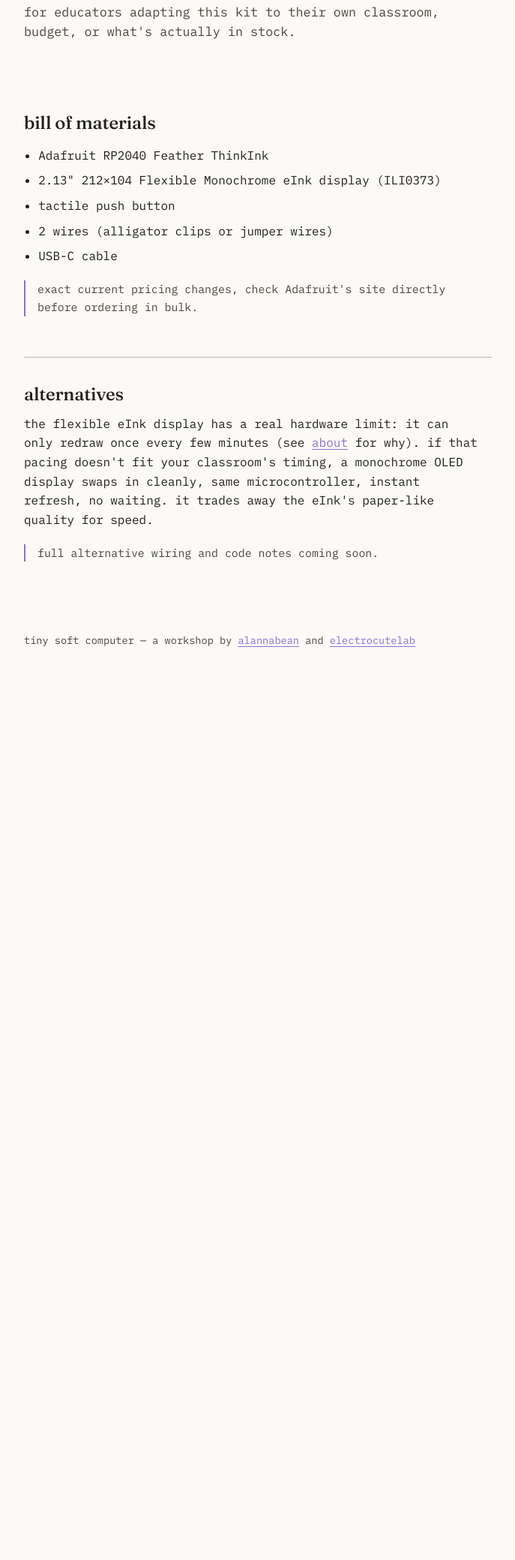
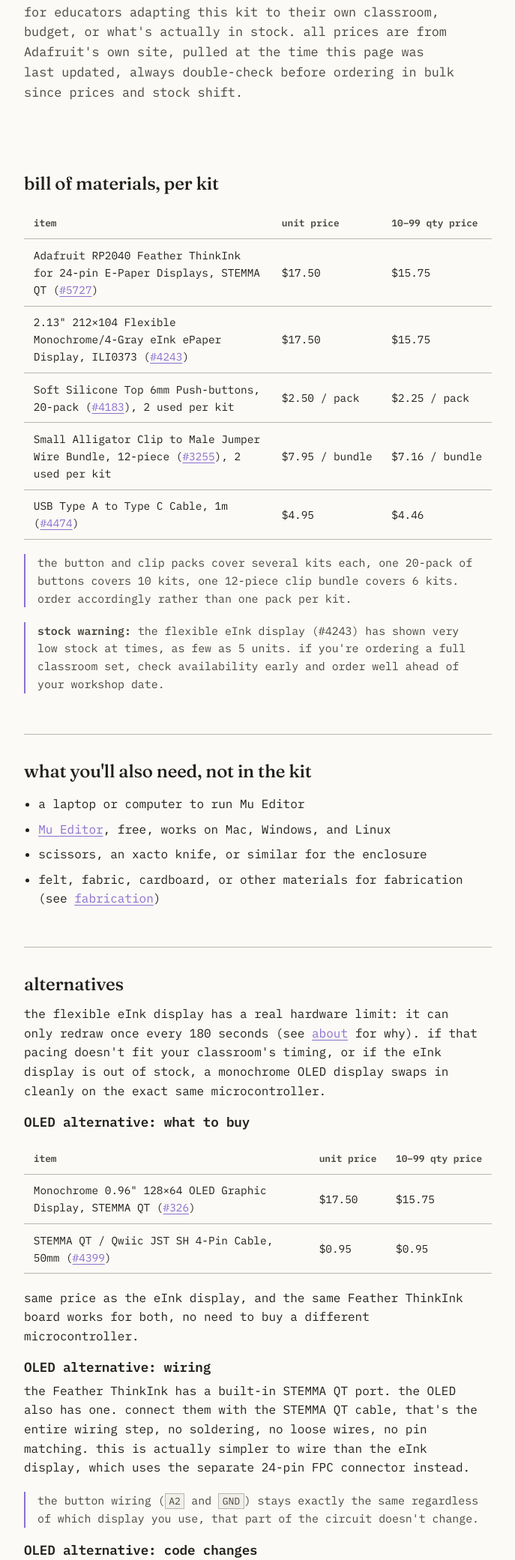
Before and after one commit to yafira/tiny-soft-computer-workshop, an Astro site: page /resources in a window 1280 px wide. Shown: the part 312-2393 px from the top of the page at 75% size, without its empty margins (296-983 px from the left). Before the commit the page ends 1242 px from the top, so only its background shows below. Built offline with nearby package versions, Linux system fonts and the light colour scheme; Astro itself is replaced by a stand-in of ours; a web font is replaced by a local one.

Commit message:
+ finished-setup photo, code nav link, full resources rewrite with real pricing and OLED alternative

```diff
--- a/src/layouts/Layout.astro
+++ b/src/layouts/Layout.astro
@@ -27,6 +27,7 @@
       <li><a href="/workshop" aria-current={active === 'workshop' ? 'page' : undefined}>workshop day</a></li>
       <li><a href="/fabrication" aria-current={active === 'fabrication' ? 'page' : undefined}>fabrication</a></li>
       <li><a href="/educators" aria-current={active === 'educators' ? 'page' : undefined}>for educators</a></li>
+      <li><a href="/code" aria-current={active === 'code' ? 'page' : undefined}>code</a></li>
       <li><a href="/about" aria-current={active === 'about' ? 'page' : undefined}>about</a></li>
     </ul>
   </div>
--- a/src/pages/about.astro
+++ b/src/pages/about.astro
@@ -112,7 +112,7 @@
     <p>
       led by <a href="https://instagram.com/alannabean">Alanna Okun</a>
       and <a href="https://instagram.com/electrocutelab">Yafira Martinez</a>
-      (Electrocute Lab), drawing on their combined backgrounds in making
+      , drawing on their combined backgrounds in making
       and teaching. the workshop covers both the build and the pedagogy
       behind it, how the kit was designed to be beginner-friendly, and
       how to pass that on to others.
--- a/src/pages/resources.astro
+++ b/src/pages/resources.astro
@@ -3,7 +3,7 @@
 ---
 <Layout
   title="resources — tiny soft computer"
-  description="Bill of materials and classroom-friendly alternatives for the tiny soft computer kit."
+  description="Bill of materials, exact pricing, and classroom-friendly alternatives for the tiny soft computer kit."
   active="resources"
 >
 
@@ -12,37 +12,141 @@
     <h1>what's in the kit, and what you can swap</h1>
     <p class="lede">
       for educators adapting this kit to their own classroom, budget, or
-      what's actually in stock.
+      what's actually in stock. all prices are from Adafruit's own site,
+      pulled at the time this page was last updated, always double-check
+      before ordering in bulk since prices and stock shift.
     </p>
   </section>
 
   <section class="block">
-    <h2>bill of materials</h2>
+    <h2>bill of materials, per kit</h2>
+    <table class="bom">
+      <thead>
+        <tr>
+          <th>item</th>
+          <th>unit price</th>
+          <th>10–99 qty price</th>
+        </tr>
+      </thead>
+      <tbody>
+        <tr>
+          <td>Adafruit RP2040 Feather ThinkInk for 24-pin E-Paper Displays, STEMMA QT (<a href="https://www.adafruit.com/product/5727">#5727</a>)</td>
+          <td>$17.50</td>
+          <td>$15.75</td>
+        </tr>
+        <tr>
+          <td>2.13" 212×104 Flexible Monochrome/4-Gray eInk ePaper Display, ILI0373 (<a href="https://www.adafruit.com/product/4243">#4243</a>)</td>
+          <td>$17.50</td>
+          <td>$15.75</td>
+        </tr>
+        <tr>
+          <td>Soft Silicone Top 6mm Push-buttons, 20-pack (<a href="https://www.adafruit.com/product/4183">#4183</a>), 2 used per kit</td>
+          <td>$2.50 / pack</td>
+          <td>$2.25 / pack</td>
+        </tr>
+        <tr>
+          <td>Small Alligator Clip to Male Jumper Wire Bundle, 12-piece (<a href="https://www.adafruit.com/product/3255">#3255</a>), 2 used per kit</td>
+          <td>$7.95 / bundle</td>
+          <td>$7.16 / bundle</td>
+        </tr>
+        <tr>
+          <td>USB Type A to Type C Cable, 1m (<a href="https://www.adafruit.com/product/4474">#4474</a>)</td>
+          <td>$4.95</td>
+          <td>$4.46</td>
+        </tr>
+      </tbody>
+    </table>
+    <p class="note">
+      the button and clip packs cover several kits each, one 20-pack of
+      buttons covers 10 kits, one 12-piece clip bundle covers 6 kits.
+      order accordingly rather than one pack per kit.
+    </p>
+    <p class="note">
+      <strong>stock warning:</strong> the flexible eInk display (#4243)
+      has shown very low stock at times, as few as 5 units. if you're
+      ordering a full classroom set, check availability early and order
+      well ahead of your workshop date.
+    </p>
+  </section>
+
+  <section class="block">
+    <h2>what you'll also need, not in the kit</h2>
     <ul class="plain">
-      <li>Adafruit RP2040 Feather ThinkInk</li>
-      <li>2.13" 212×104 Flexible Monochrome eInk display (ILI0373)</li>
-      <li>tactile push button</li>
-      <li>2 wires (alligator clips or jumper wires)</li>
-      <li>USB-C cable</li>
+      <li>a laptop or computer to run Mu Editor</li>
+      <li><a href="https://codewith.mu/en/download">Mu Editor</a>, free, works on Mac, Windows, and Linux</li>
+      <li>scissors, an xacto knife, or similar for the enclosure</li>
+      <li>felt, fabric, cardboard, or other materials for fabrication (see <a href="/fabrication">fabrication</a>)</li>
     </ul>
-    <p class="note">
-      exact current pricing changes, check Adafruit's site directly
-      before ordering in bulk.
-    </p>
   </section>
 
   <section class="block">
     <h2>alternatives</h2>
     <p>
       the flexible eInk display has a real hardware limit: it can only
-      redraw once every few minutes (see <a href="/about">about</a> for
-      why). if that pacing doesn't fit your classroom's timing, a
-      monochrome OLED display swaps in cleanly, same microcontroller,
-      instant refresh, no waiting. it trades away the eInk's paper-like
-      quality for speed.
+      redraw once every 180 seconds (see <a href="/about">about</a> for
+      why). if that pacing doesn't fit your classroom's timing, or if
+      the eInk display is out of stock, a monochrome OLED display swaps
+      in cleanly on the exact same microcontroller.
+    </p>
+
+    <h3>OLED alternative: what to buy</h3>
+    <table class="bom">
+      <thead>
+        <tr>
+          <th>item</th>
+          <th>unit price</th>
+          <th>10–99 qty price</th>
+        </tr>
+      </thead>
+      <tbody>
+        <tr>
+          <td>Monochrome 0.96" 128×64 OLED Graphic Display, STEMMA QT (<a href="https://www.adafruit.com/product/326">#326</a>)</td>
+          <td>$17.50</td>
+          <td>$15.75</td>
+        </tr>
+        <tr>
+          <td>STEMMA QT / Qwiic JST SH 4-Pin Cable, 50mm (<a href="https://www.adafruit.com/product/4399">#4399</a>)</td>
+          <td>$0.95</td>
+          <td>$0.95</td>
+        </tr>
+      </tbody>
+    </table>
+    <p>
+      same price as the eInk display, and the same Feather ThinkInk
+      board works for both, no need to buy a different microcontroller.
+    </p>
+
+    <h3>OLED alternative: wiring</h3>
+    <p>
+      the Feather ThinkInk has a built-in STEMMA QT port. the OLED also
+      has one. connect them with the STEMMA QT cable, that's the entire
+      wiring step, no soldering, no loose wires, no pin matching. this is
+      actually simpler to wire than the eInk display, which uses the
+      separate 24-pin FPC connector instead.
     </p>
     <p class="note">
-      full alternative wiring and code notes coming soon.
+      the button wiring (<code>A2</code> and <code>GND</code>) stays
+      exactly the same regardless of which display you use, that part
+      of the circuit doesn't change.
+    </p>
+
+    <h3>OLED alternative: code changes</h3>
+    <p>
+      the display driver is different, so parts of <code>code.py</code>
+      need to change. everything else, the <code>content</code> list,
+      the button logic, <code>CONTENT_INTERVAL</code>, stays the same.
+    </p>
+    <ul class="plain">
+      <li>swap the library: use <code>adafruit_displayio_ssd1306</code> instead of <code>adafruit_il0373</code></li>
+      <li>swap the display setup: initialize over I2C via <code>board.STEMMA_I2C()</code> instead of the SPI/FourWire setup the eInk display needs</li>
+      <li>remove the 180-second wait entirely, OLED refreshes instantly, so <code>CONTENT_INTERVAL</code> can be lowered dramatically or the wait logic simplified out</li>
+      <li>the <code>draw_screen()</code> function's white-background bitmap and text drawing logic stays nearly identical, OLED and eInk both use the same <code>displayio</code> approach underneath</li>
+    </ul>
+    <p class="note">
+      this project's earliest prototype was actually built on this exact
+      OLED, before switching to eInk for the paper-like quality. if
+      you'd rather start from that working version than adapt the eInk
+      code yourself, ask, that code still exists.
     </p>
   </section>
 
--- a/src/styles/global.css
+++ b/src/styles/global.css
@@ -430,6 +430,45 @@
   margin-bottom: 0.5rem;
 }
 
+/* bill of materials tables */
+table.bom {
+  width: 100%;
+  border-collapse: collapse;
+  margin: 1.2rem 0;
+  font-size: 0.9rem;
+}
+
+table.bom th,
+table.bom td {
+  text-align: left;
+  padding: 0.6rem 0.8rem;
+  border-bottom: 1px solid var(--rule);
+}
+
+table.bom th {
+  font-family: "IBM Plex Mono", monospace;
+  font-weight: 600;
+  color: var(--ink-soft);
+  font-size: 0.8rem;
+}
+
+table.bom td:nth-child(2),
+table.bom td:nth-child(3),
+table.bom th:nth-child(2),
+table.bom th:nth-child(3) {
+  white-space: nowrap;
+}
+
+@media (max-width: 30rem) {
+  table.bom {
+    font-size: 0.8rem;
+  }
+  table.bom th,
+  table.bom td {
+    padding: 0.5rem 0.4rem;
+  }
+}
+
 .note {
   border-left: 2px solid var(--lavender);
   padding-left: 1rem;
```
Also changed, not shown: src/pages/workshop.astro (+11 -0 lines), public/images/finished-setup.png (added).
